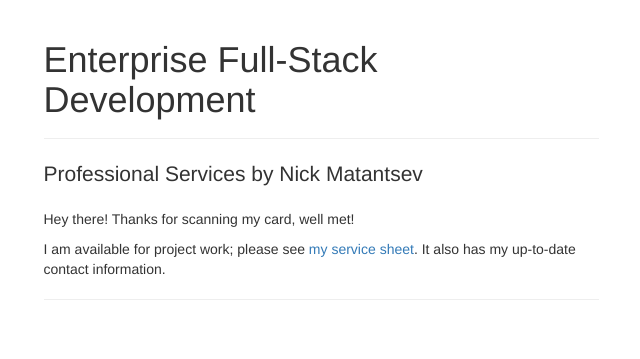
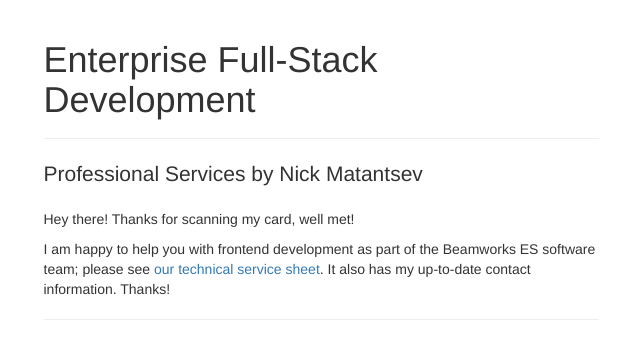
Before and after one commit to unframework/unframework-website, a Jekyll site: the page built from go-efsd.md, in a window 1280 px wide. Shown: the top 359 px of the page, without its empty margins (319-959 px from the left). Built offline with Jekyll 4.4.1, drawn with Linux system fonts in a browser that asks for light colours.

Commit message:
Update to link to beamworks.io

```diff
--- a/go-efsd.md
+++ b/go-efsd.md
@@ -6,4 +6,4 @@
 
 Hey there! Thanks for scanning my card, well met!
 
-I am available for project work; please see [my service sheet](/services/react-development). It also has my up-to-date contact information.
+I am happy to help you with frontend development as part of the Beamworks ES software team; please see [our technical service sheet](https://beamworks.io). It also has my up-to-date contact information. Thanks!
```
